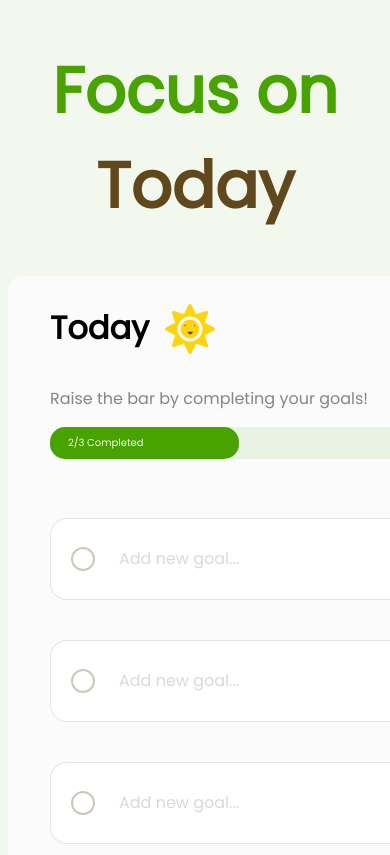
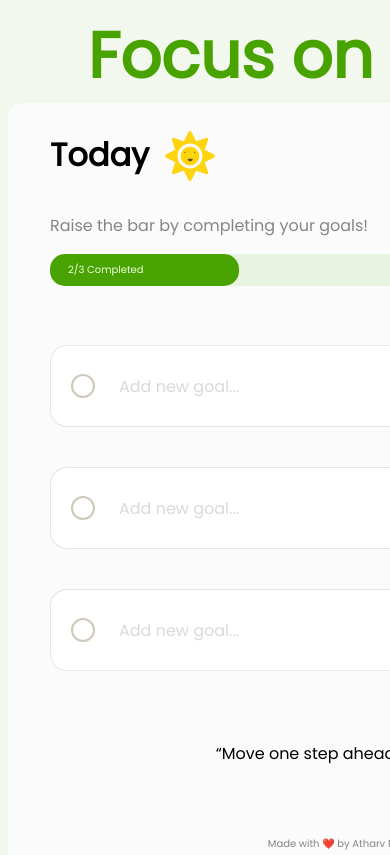
Before and after one commit to atharvmali/Focus-on-Today, a plain HTML site: page index.html in a window 390 px wide. Shown: the top 855 px of the page. Drawn offline with Linux system fonts and the light colour scheme.

Commit message:
make title responsive

```diff
--- a/style.css
+++ b/style.css
@@ -12,7 +12,9 @@ body {
     color: rgba(72, 163, 0, 1);
     font-size: 64px;
     font-weight: 700;
+    width: 660px;
     text-align: center;
+    margin: 0 auto;
 }
 
 .title span {
@@ -127,3 +129,9 @@ body {
     color: rgba(133, 133, 133, 1);
     text-align: center;
 }
+
+@media (max-width: 680px) {
+    .title {
+        /* font-size: 32px; */
+    }
+}
```
